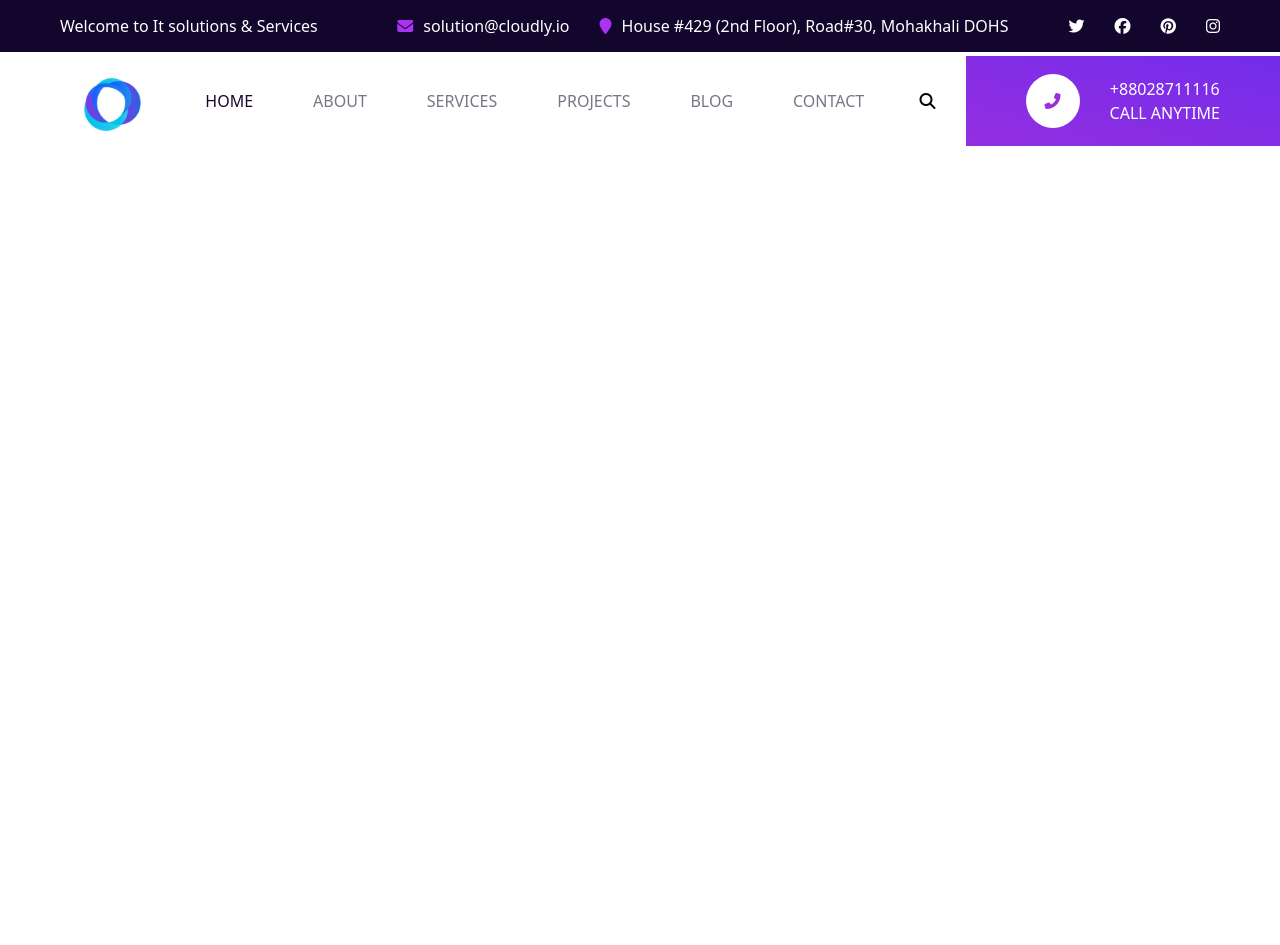
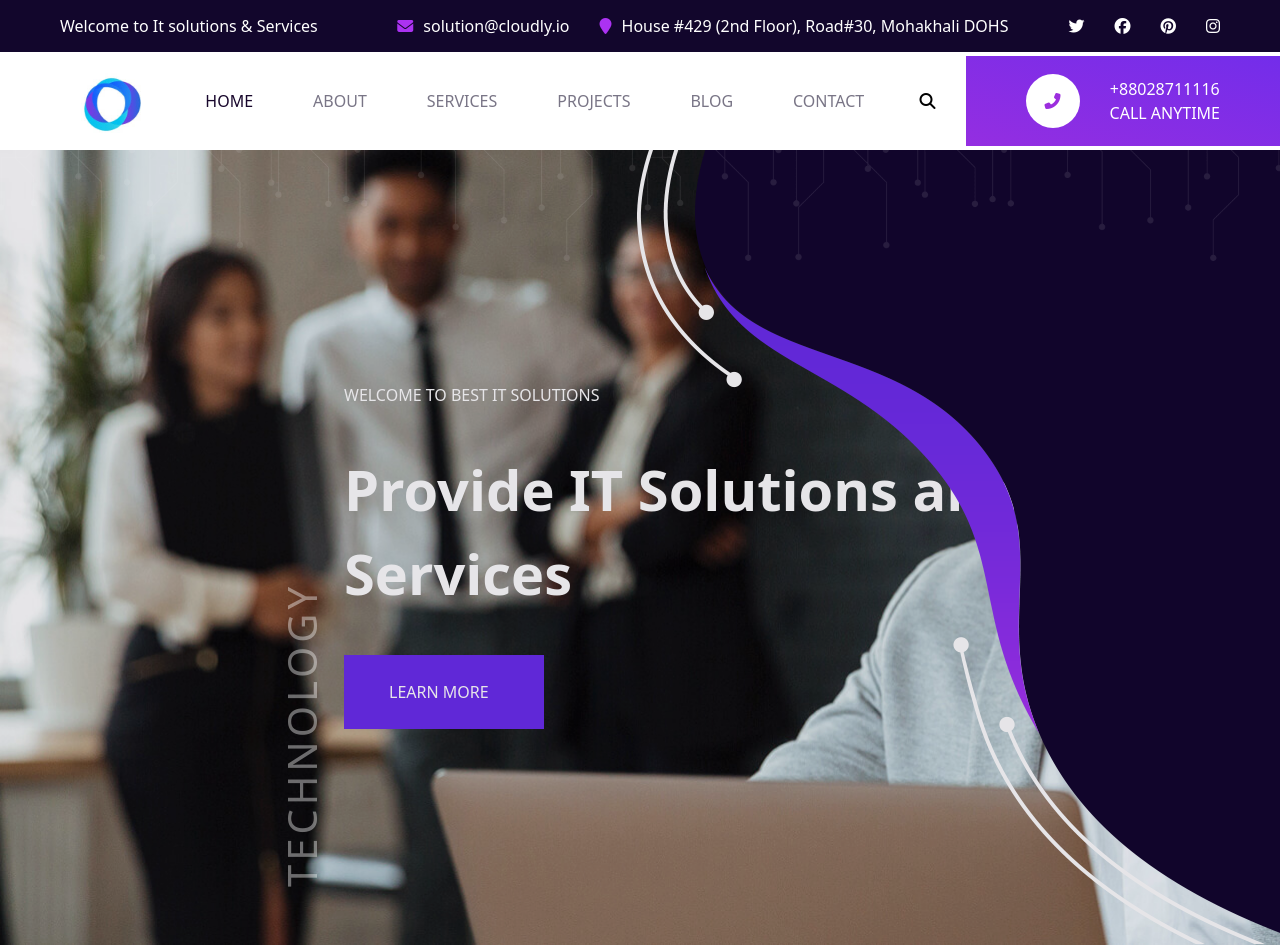
Before and after one commit to Zobayer26/Cloudly-Infotech-project-1, a website: page index.html in a window 1280 px wide. Before the commit the page ends 800 px from the top, so only its background shows below. Drawn offline with Linux system fonts and the light colour scheme.

Commit message:
add hero part

```diff
--- a/index.html
+++ b/index.html
@@ -100,8 +100,40 @@
         </div> -->
 
     </header>
+
     <!-- Header  part end  -->
-
+    <!-- Hero part start  -->
+    <section id="hero" class="px-[344px] py-[233px] relative
+    bg-[url('./images/hero-slider.jpg')] bg-cover h-[795px]">
+        <div class=" flex flex-col gap-[40px] text-white">
+            <h3>WELCOME TO BEST IT SOLUTIONS</h3>
+            <h1 class=" text-[56px] font-[700] w-[730px]"> Provide IT Solutions and Services</h1>
+            <div class="w-[200px]">
+                <p class=" bg-[#6a2dec] px-[45px] py-[25px] uppercase"> Learn more</p>
+            </div>
+        </div>
+        </div>
+        <div class="absolute top-0 left-0 z-10">
+            <img src="./images/hero-line.png" alt="hero-line img" />
+        </div>
+        <div class="absolute top-0 right-0">
+            <img src="./images/hero-shape-1.png" alt="hero-shape-1 img" />
+        </div>
+        <div class="absolute top-0 right-0">
+            <img src="./images/hero-shape-2.png" alt="hero-shape-2 img" />
+        </div>
+        <div class="absolute top-0 right-0">
+            <img src="./images/hero-shape-3.png" alt="hero-shape-3 img" />
+        </div>
+        <div class=" bg-[#0c0524] w-full h-full absolute top-0 left-0 opacity-10">
+        </div>
+        <div class=" absolute bottom-0 left-0 translate-x-[150px] translate-y-[-180px] rotate-90 ">
+            <div class=" text-white tracking-widest rotate-180 text-[40px] opacity-40">
+                TECHNOLOGY
+            </div>
+        </div>
+    </section>
+    <!-- Hero  part end  -->
     <script src="./script.js"></script>
 </body>
 
```
Also changed, not shown: output.css.
